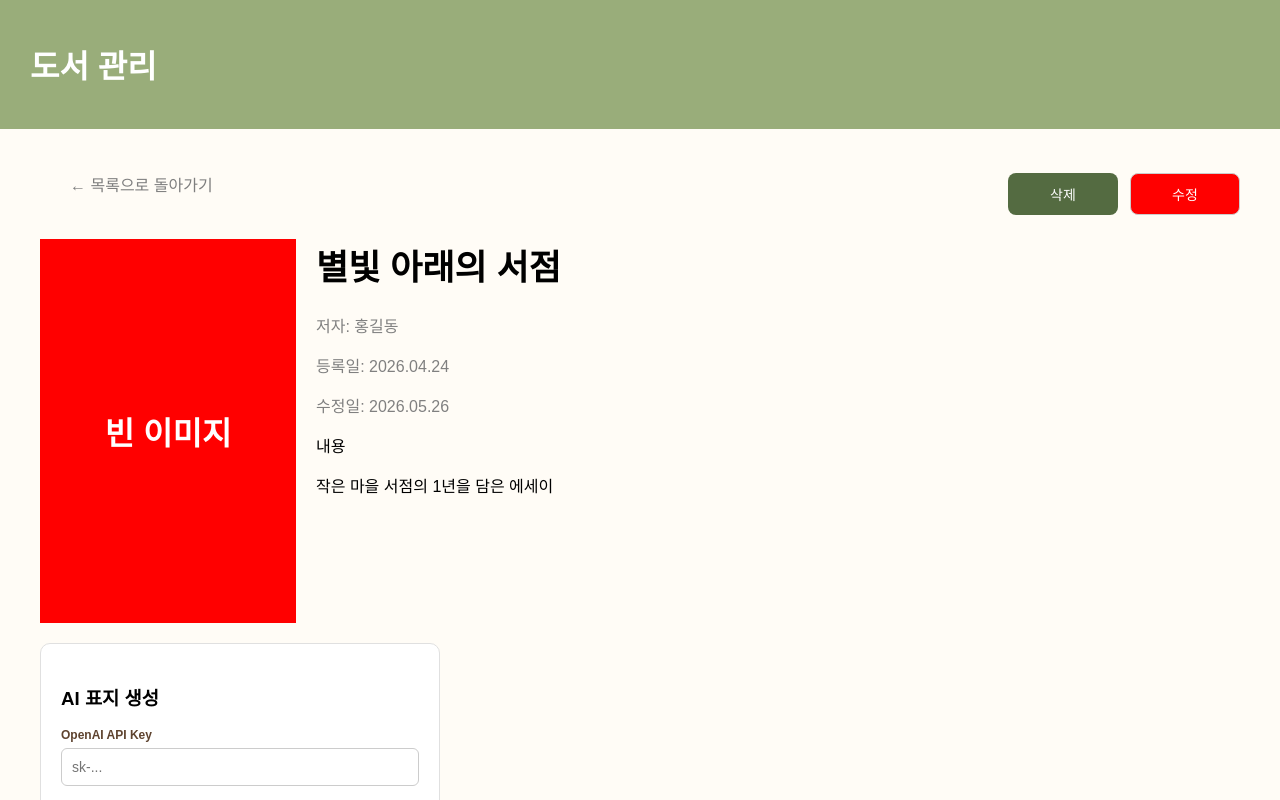
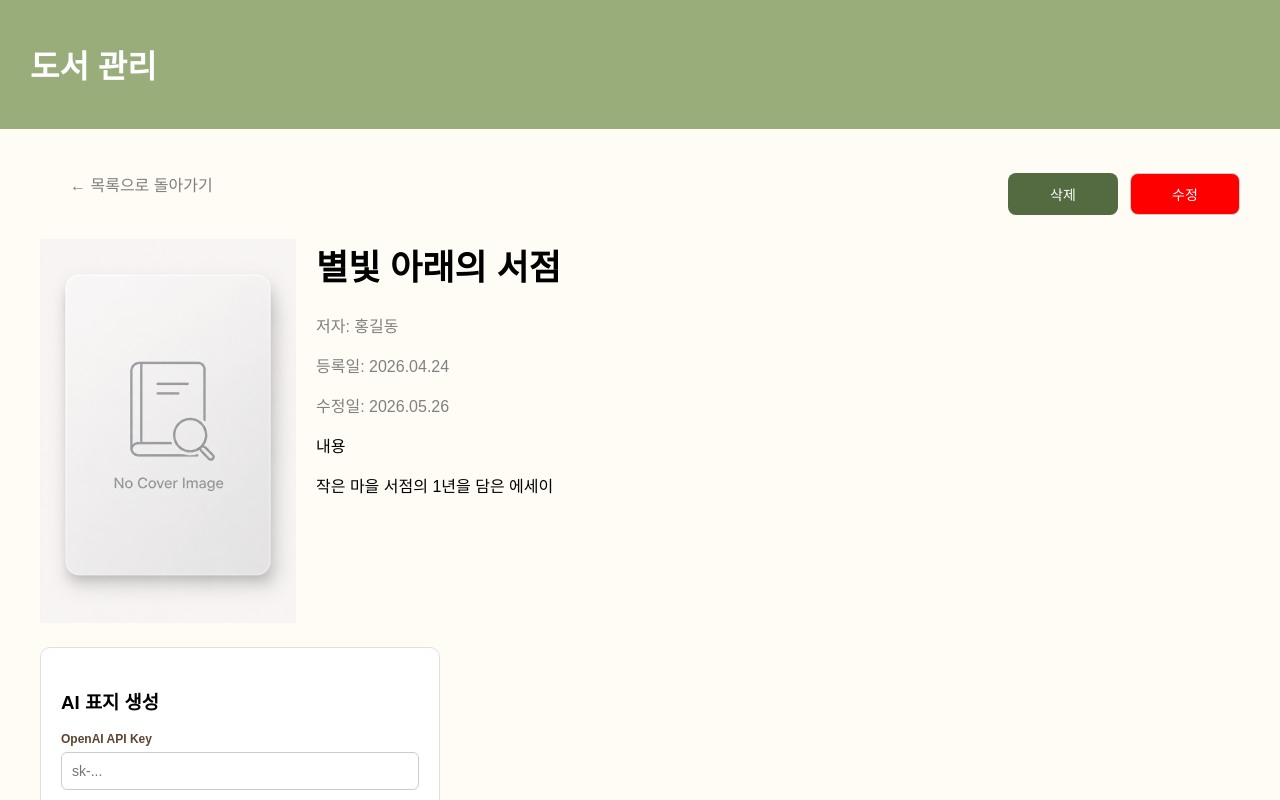
Before and after one commit to lsh4323/AIVLE_Mini-Project_4, a React (Vite) app: page /infobook/1 in a window 1280 px wide. Shown: the top 800 px of the page. Built offline with nearby package versions, Linux system fonts and the light colour scheme; data requests are answered from the project's data file.

Commit message:
빈 이미지 추가

```diff
--- a/src/components/BookItem.jsx
+++ b/src/components/BookItem.jsx
@@ -1,5 +1,6 @@
 import { useState } from 'react';
 import { useNavigate } from 'react-router-dom';
+import emptyImage from '../images/empty-image.png';
 
 function BookItem({
   id,
@@ -20,7 +21,15 @@ function BookItem({
             onClick={() => navigate(`/infobook/${id}`)}
             style={{ cursor: 'pointer' }}
         >
-            <img className="card-image" src={coverImageUrl} alt={title} />
+            {coverImageUrl?.trim() ? (
+                <img className="card-image" src={coverImageUrl} alt={title} />
+                ) : (
+                <img
+                    className="card-image"
+                    src={emptyImage}
+                    alt="빈 이미지"
+                />
+            )}
             <div className="card-info">
                 <h3 className="card-title">{title}</h3>
                 <p className="card-content">{content}</p>
--- a/src/screens/BookInfoScreen.jsx
+++ b/src/screens/BookInfoScreen.jsx
@@ -1,6 +1,7 @@
 import { useState } from 'react';
 import { useNavigate, useParams } from 'react-router-dom';
 import BackToListButton from '../components/BackToListButton';
+import emptyImage from '../images/empty-image.png';
 
 function BookInfoScreen({
   books,
@@ -112,9 +113,10 @@ function BookInfoScreen({
             {book.coverImageUrl?.trim() ? (
             <img src={book.coverImageUrl} alt={book.title} />
             ) : (
-            <div className="empty-cover-image">
-                빈 이미지
-            </div>
+            <img
+              src={emptyImage}
+              alt="빈 이미지"
+          />
             )}
         </div>
         <div className="book-side-text">
```
Also changed, not shown: src/images/empty-image.png (added).
